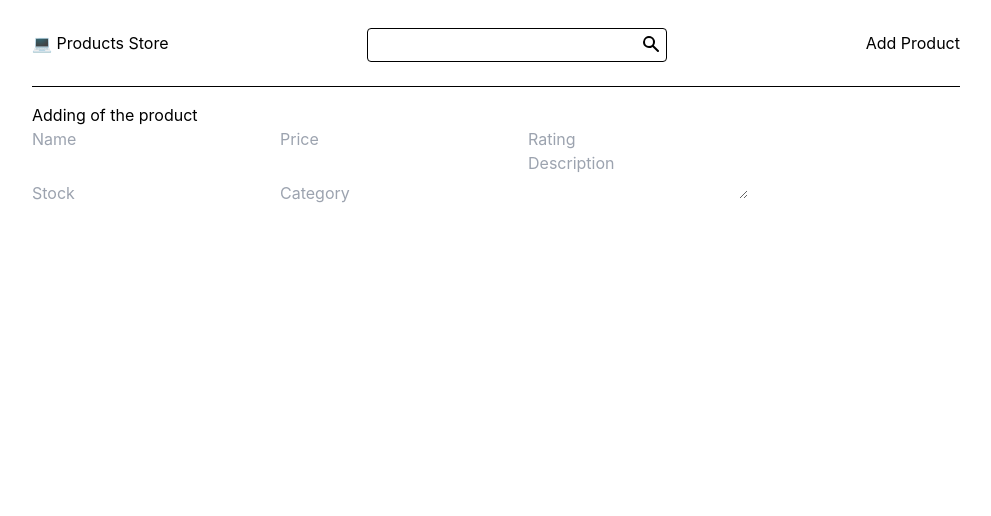
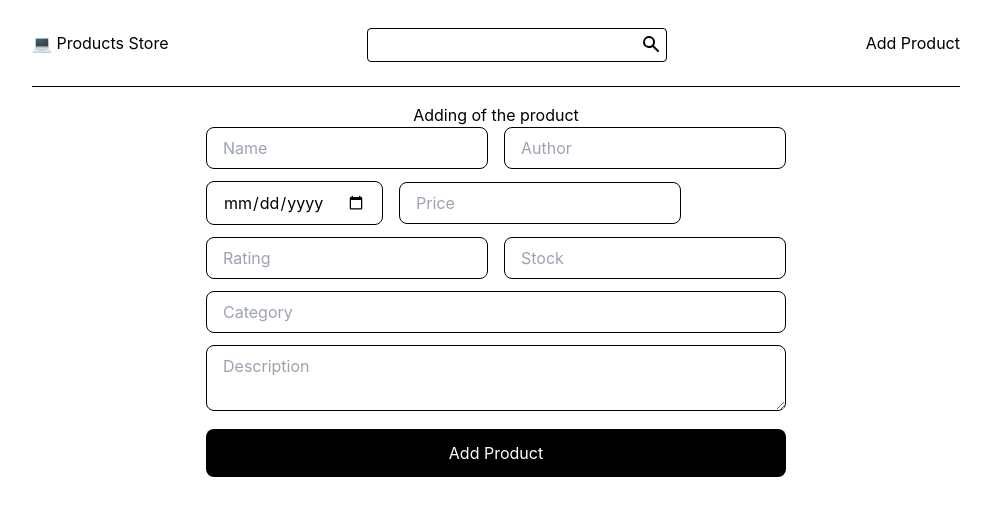
Before and after one commit to Aivazov/react-product-test-spa-sf, a React (Create React App) app: page /add-product in a window 1280 px wide. Shown: the top 516 px of the page, without its empty margins (144-1135 px from the left). Built offline with nearby package versions, Linux system fonts and the light colour scheme.

Commit message:
structuring adding form

```diff
--- a/src/components/ProductsElement.jsx
+++ b/src/components/ProductsElement.jsx
@@ -5,7 +5,7 @@ import { GrClose } from 'react-icons/gr';
 export default function ProductsElement({ data }) {
   return (
     // <tr className="grid grid-cols-9" role="alert">
-      <tr className="flex items-center justify-between" role="alert">
+    <tr className="flex items-center justify-between bg-gray-400 mb-2" role="alert">
       <td>
         <label className="product-id">
           <span className="checkmark">{data.id}</span>
@@ -13,8 +13,8 @@ export default function ProductsElement({ data }) {
       </td>
       <td className="flex items-center justify-start">
         <div className="img">
-          {data.images[0] ? (
-            <img src={data.images[0]} width={50} height={50} alt="" />
+          {data.thumbnail ? (
+            <img src={data.thumbnail} width={50} height={50} alt="" />
           ) : (
             <img src={NoImage} width={50} height={50} alt="" />
           )}
@@ -24,7 +24,7 @@ export default function ProductsElement({ data }) {
         <span>{data.title}</span>
       </td>
       <td className="description max-w-[200px]">
-      {/* <td className="description max-w-[200px] overflow-y-scroll overflow-x-hidden"> */}
+        {/* <td className="description max-w-[200px] overflow-y-scroll overflow-x-hidden"> */}
         <span className="active">{data.description}</span>
       </td>
       <td className="price">
--- a/src/pages/AddProductForm.jsx
+++ b/src/pages/AddProductForm.jsx
@@ -2,28 +2,86 @@ import React from 'react';
 
 export default function AddProductForm() {
   return (
+    <div className="flex flex-col items-center justify-center">
+      <h1>Adding of the product</h1>
+      <div className="flex justify-center items-center">
+        <form
+          action=""
+          className="flex flex-col justify-start items-stretch space-y-3"
+        >
           <div>
-      <h1>Adding of the product</h1>
-      <form action="">
-        <label htmlFor="">
-          <input type="text" placeholder="Name" />
+            <label>
+              <input
+                type="text"
+                placeholder="Name"
+                className="border border-black rounded-lg py-2 px-4 text-start mr-4"
+              />
             </label>
-        <label htmlFor="">
-          <input type="num" placeholder="Price" />
+            <label>
+              <input
+                type="text"
+                placeholder="Author"
+                className="border border-black rounded-lg py-2 px-4 text-start"
+              />
             </label>
-        <label htmlFor="">
-          <input type="num" placeholder="Rating" />
+          </div>
+          <div>
+            <label>
+              <input
+                type="date"
+                placeholder="Date"
+                className="border border-black rounded-lg py-2 px-4 text-start mr-4"
+              />
             </label>
-        <label htmlFor="">
-          <input type="num" placeholder="Stock" />
+            <label>
+              <input
+                type="number"
+                placeholder="Price"
+                className="border border-black rounded-lg py-2 px-4 text-start"
+              />
             </label>
-        <label htmlFor="">
-          <input type="text" placeholder="Category" />
+          </div>
+          <div>
+            <label>
+              <input
+                type="number"
+                placeholder="Rating"
+                className="border border-black rounded-lg py-2 px-4 text-start mr-4"
+              />
             </label>
-        <label htmlFor="">
-          <textarea type="text" placeholder="Description" />
+            <label>
+              <input
+                type="number"
+                placeholder="Stock"
+                className="border border-black rounded-lg py-2 px-4 text-start"
+              />
             </label>
+          </div>
+          <label>
+            <input
+              type="text"
+              placeholder="Category"
+              className="border border-black rounded-lg py-2 px-4 text-start w-full"
+            />
+          </label>
+          <label className="">
+            <textarea
+              type="text"
+              placeholder="Description"
+              className="border border-black rounded-lg py-2 px-4 text-start w-full"
+            />
+          </label>
+          <button
+            type="submit"
+            className="w-full bg-black rounded-lg text-white py-3 hover:bg-gray-600 transition-all ease duration-200"
+            onClick={(e) => {
+              e.preventDefault();
+            }}
+          >
+            Add Product
+          </button>
         </form>
+      </div>
     </div>
   );
 }
```
Lines whose indentation alone changed are shown as unchanged.
